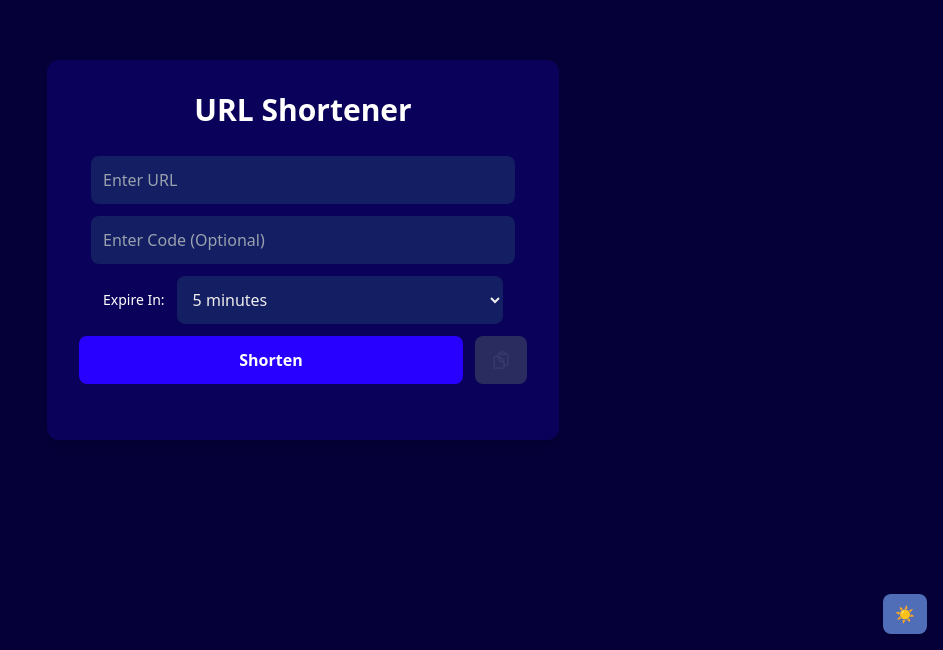
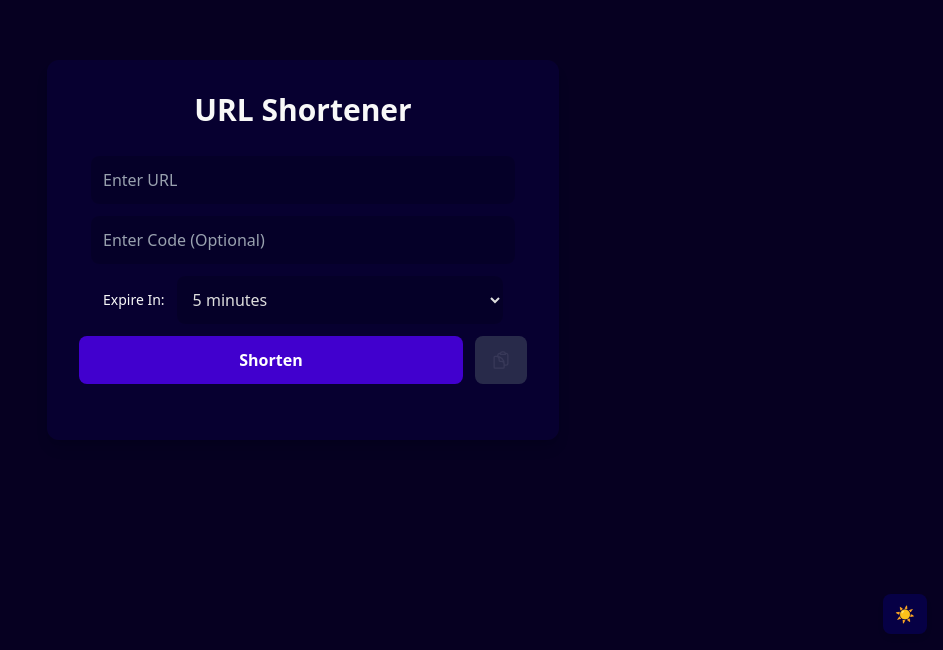
Before and after one commit to cburke6897/URL-Cutr, a React app in the folder frontend/: page / in a window 1280 px wide. Shown: the part 150-800 px from the top of the page, without its empty margins (337-1280 px from the left). Built offline with nearby package versions, Linux system fonts and the light colour scheme; the HTML template or start-up script is replaced by a standard one.

Commit message:
Darkerns dark-mode palette

```diff
--- a/frontend/src/index.css
+++ b/frontend/src/index.css
@@ -1,38 +1,36 @@
 @import "tailwindcss";
 
-/* Tailwind v4 CSS-based theming */
 @theme {
   --color-bg-light: oklch(92% 0.12 270);
-  --color-bg-dark: oklch(12% 0.13 270);
+  --color-bg-dark: oklch(4% 0.13 270);
 
   --color-surface-light: oklch(96% 0.08 270);
-  --color-surface-dark: oklch(22% 0.14 270);
+  --color-surface-dark: oklch(8% 0.14 270);
 
   --color-text-light: oklch(6% 0 0);
-  --color-text-dark: oklch(100% 0 0);
+  --color-text-dark: oklch(98% 0 0);
 
   --color-primary: oklch(60% 0.40 266);
-  --color-primary-dark: oklch(52% 0.43 266);
+  --color-primary-dark: oklch(28% 0.43 270);
 
   --color-button: oklch(45% 0.08 266);
   --color-button-hover: oklch(40% 0.10 266);
-  --color-button-dark: oklch(55% 0.12 266);
-  --color-button-hover-dark: oklch(50% 0.14 266);
+  --color-button-dark: oklch(18% 0.12 270);
+  --color-button-hover-dark: oklch(14% 0.14 270);
 
   --color-shorten-button: oklch(60% 0.25 266);
   --color-shorten-button-hover: oklch(55% 0.27 266);
-  --color-shorten-button-dark: oklch(52% 0.40 266);
-  --color-shorten-button-hover-dark: oklch(58% 0.46 266);
+  --color-shorten-button-dark: oklch(20% 0.40 270);
+  --color-shorten-button-hover-dark: oklch(24% 0.46 270);
 
   --color-input-bar: oklch(94% 0.20 270);
-  --color-input-bar-dark: oklch(28% 0.12 270);
+  --color-input-bar-dark: oklch(8% 0.12 270);
 
   --color-input-text: oklch(15% 0 0);
-  --color-input-text-dark: oklch(95% 0 0);
+  --color-input-text-dark: oklch(90% 0 0);
 
   --color-link: oklch(60% 0.40 266);
-  --color-link-dark: oklch(65% 0.38 266);
+  --color-link-dark: oklch(28% 0.38 270);
 }
 
-/* Your custom dark variant */
 @custom-variant dark (&:is(.dark, .dark *));
```
